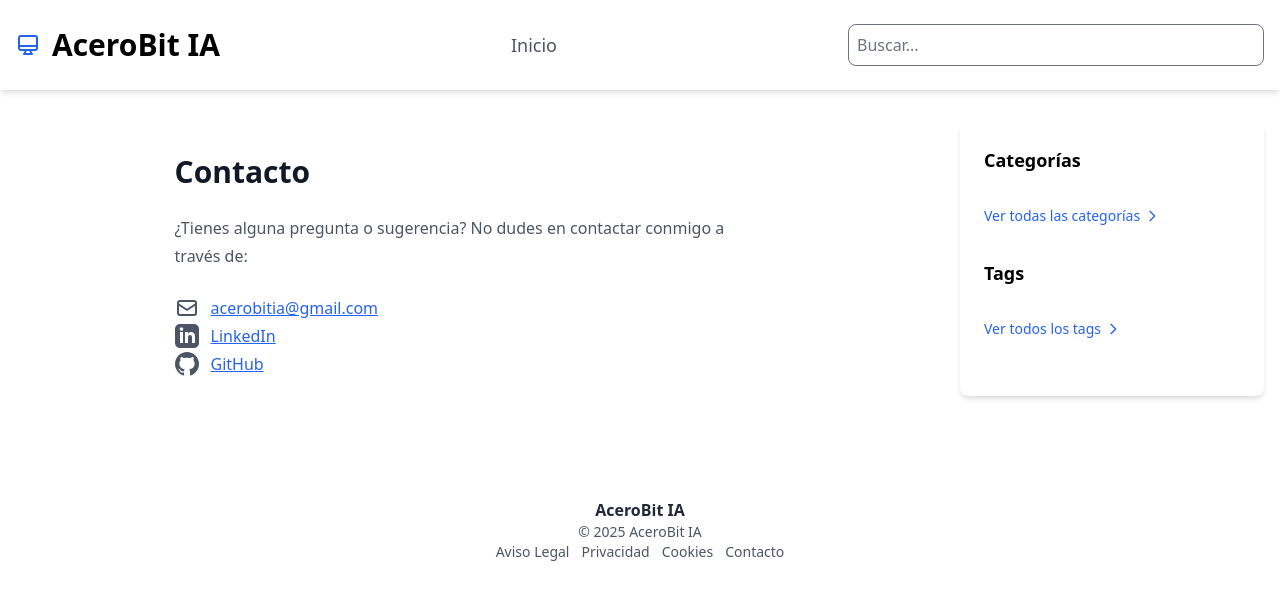
After one commit to Jaolmos/acerobit-blog-django, a Django app: template blog/templates/blog/legal/contacto.html in a window 1280 px wide. The commit adds this page. Shown: the top 600 px of the page. Run offline with Django 3.2, Linux system fonts and the light colour scheme; the template is opened without the code that fills it, so the values that code supplies are empty; some libraries are stand-ins or nearby versions.

Commit message:
feat: añadida página de contacto y mejorado hero section

```diff
--- a/blog/templates/blog/includes/footer.html
+++ b/blog/templates/blog/includes/footer.html
@@ -7,15 +7,14 @@
             </a>
 
             <!-- Copyright -->
-            <p class="text-gray-600 text-sm">© 2024 AceroBit IA</p>
+            <p class="text-gray-600 text-sm">© 2025 AceroBit IA</p>
 
             <!-- Enlaces legales -->
             <div class="flex items-center space-x-3 text-sm">
                 <a href="{% url 'blog:aviso-legal' %}" class="text-gray-600 hover:text-blue-600">Aviso Legal</a>
-                <span class="text-gray-400"></span>
                 <a href="{% url 'blog:privacidad' %}" class="text-gray-600 hover:text-blue-600">Privacidad</a>
-                <span class="text-gray-400"></span>
                 <a href="{% url 'blog:cookies' %}" class="text-gray-600 hover:text-blue-600">Cookies</a>
+                <a href="{% url 'blog:contact' %}" class="text-gray-600 hover:text-blue-600">Contacto</a>
             </div>
         </div>
     </div>
--- /dev/null
+++ b/blog/templates/blog/legal/contacto.html
@@ -0,0 +1,43 @@
+{% extends 'blog/base.html' %}
+
+{% block title %}Contacto | AceroBit IA{% endblock %}
+
+{% block content %}
+<div class="container mx-auto px-4 py-8">
+    <article class="prose max-w-3xl mx-auto">
+        <h1 class="text-3xl font-bold mb-6">Contacto</h1>
+
+        <section class="mb-8">
+            <p class="text-gray-600 mb-6">
+                ¿Tienes alguna pregunta o sugerencia? No dudes en contactar conmigo a través de:
+            </p>
+
+            <div class="space-y-4">
+                <!-- Email -->
+                <div class="flex items-center space-x-3">
+                    <svg class="w-6 h-6 text-gray-600" fill="none" stroke="currentColor" viewBox="0 0 24 24">
+                        <path stroke-linecap="round" stroke-linejoin="round" stroke-width="2" d="M3 8l7.89 5.26a2 2 0 002.22 0L21 8M5 19h14a2 2 0 002-2V7a2 2 0 00-2-2H5a2 2 0 00-2 2v10a2 2 0 002 2z"/>
+                    </svg>
+                    <a href="mailto:acerobitia@gmail.com" class="text-blue-600 hover:underline">acerobitia@gmail.com</a>
+                </div>
+
+                <!-- LinkedIn (opcional) -->
+                <div class="flex items-center space-x-3">
+                    <svg class="w-6 h-6 text-gray-600" fill="currentColor" viewBox="0 0 24 24">
+                        <path d="M19 0h-14c-2.761 0-5 2.239-5 5v14c0 2.761 2.239 5 5 5h14c2.762 0 5-2.239 5-5v-14c0-2.761-2.238-5-5-5zm-11 19h-3v-11h3v11zm-1.5-12.268c-.966 0-1.75-.79-1.75-1.764s.784-1.764 1.75-1.764 1.75.79 1.75 1.764-.783 1.764-1.75 1.764zm13.5 12.268h-3v-5.604c0-3.368-4-3.113-4 0v5.604h-3v-11h3v1.765c1.396-2.586 7-2.777 7 2.476v6.759z"/>
+                    </svg>
+                    <a href="https://www.linkedin.com/in/jose-antonio-olmos-002b61217/" class="text-blue-600 hover:underline">LinkedIn</a>
+                </div>
+
+                <!-- GitHub (opcional) -->
+                <div class="flex items-center space-x-3">
+                    <svg class="w-6 h-6 text-gray-600" fill="currentColor" viewBox="0 0 24 24">
+                        <path d="M12 0c-6.626 0-12 5.373-12 12 0 5.302 3.438 9.8 8.207 11.387.599.111.793-.261.793-.577v-2.234c-3.338.726-4.033-1.416-4.033-1.416-.546-1.387-1.333-1.756-1.333-1.756-1.089-.745.083-.729.083-.729 1.205.084 1.839 1.237 1.839 1.237 1.07 1.834 2.807 1.304 3.492.997.107-.775.418-1.305.762-1.604-2.665-.305-5.467-1.334-5.467-5.931 0-1.311.469-2.381 1.236-3.221-.124-.303-.535-1.524.117-3.176 0 0 1.008-.322 3.301 1.23.957-.266 1.983-.399 3.003-.404 1.02.005 2.047.138 3.006.404 2.291-1.552 3.297-1.23 3.297-1.23.653 1.653.242 2.874.118 3.176.77.84 1.235 1.911 1.235 3.221 0 4.609-2.807 5.624-5.479 5.921.43.372.823 1.102.823 2.222v3.293c0 .319.192.694.801.576 4.765-1.589 8.199-6.086 8.199-11.386 0-6.627-5.373-12-12-12z"/>
+                    </svg>
+                    <a href="https://github.com/Jaolmos" class="text-blue-600 hover:underline">GitHub</a>
+                </div>
+            </div>
+        </section>
+    </article>
+</div>
+{% endblock %}
--- a/blog/templates/blog/post_list.html
+++ b/blog/templates/blog/post_list.html
@@ -23,8 +23,8 @@
                         <h1 class="text-4xl font-bold text-gray-900 mb-2">AceroBit IA</h1>
                         <h2 class="text-lg text-gray-600 mb-4 font-medium">Comparto piso con Alexa, Claude y ChatGPT</h2>
                         <p class="text-lg text-gray-600">
-                            Explorando las últimas tendencias en inteligencia artificial,
-                            desarrollo web y tecnologías emergentes. Un espacio donde encontrarás
+                            Explorando las últimas tendencias en inteligencia artificial y
+                            desarrollo de software con Python. Un blog donde encontrarás
                             la actualidad del mundo Tech y la inteligencia artificial.
                         </p>
                     </div>
--- a/blog/urls.py
+++ b/blog/urls.py
@@ -4,10 +4,12 @@
 app_name = 'blog'
 
 urlpatterns = [
-    # Páginas legales
+    # Páginas legales y de contacto
     path('aviso-legal/', views.aviso_legal, name='aviso-legal'),
     path('privacidad/', views.politica_privacidad, name='privacidad'),
     path('cookies/', views.politica_cookies, name='cookies'),
+    path('contact/', views.contact, name='contact'),
+
     # Rutas del blog
     path('', views.PostListView.as_view(), name='post_list'),
     path('search/', views.SearchResultsView.as_view(), name='search_results'),
@@ -16,6 +18,7 @@
     path('categories/', views.CategoriesListView.as_view(), name='categories_list'),
     path('tags/', views.TagsListView.as_view(), name='tags_list'),
 
+    # Esta URL debe ir al final porque captura cualquier slug
     path('<slug:slug>/', views.PostDetailView.as_view(), name='post_detail'),
 
 
--- a/blog/views.py
+++ b/blog/views.py
@@ -88,3 +88,6 @@
 
 def politica_cookies(request):
     return render(request, 'blog/legal/cookies.html')
+
+def contact(request):
+    return render(request, 'blog/legal/contacto.html')
```
